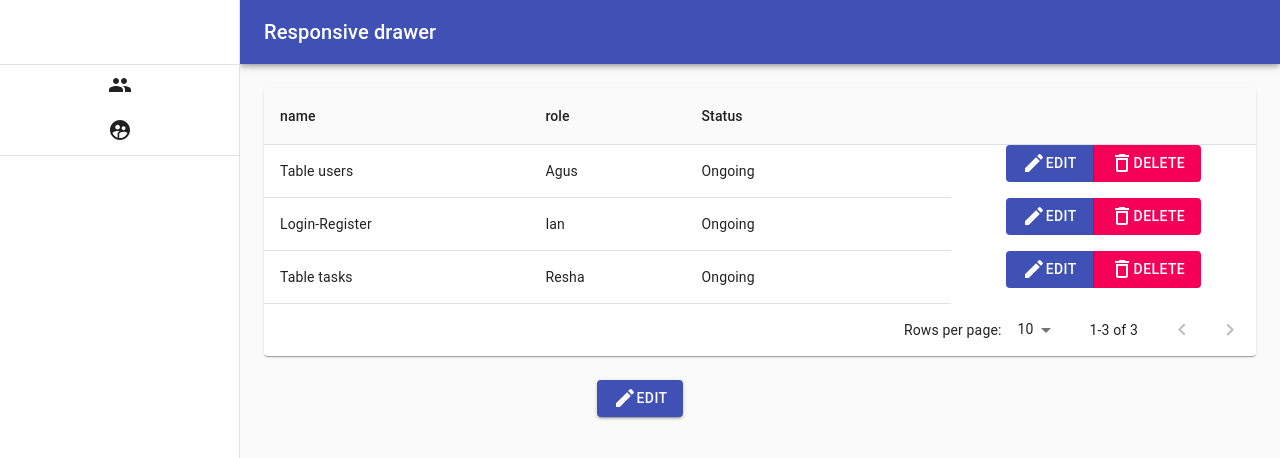
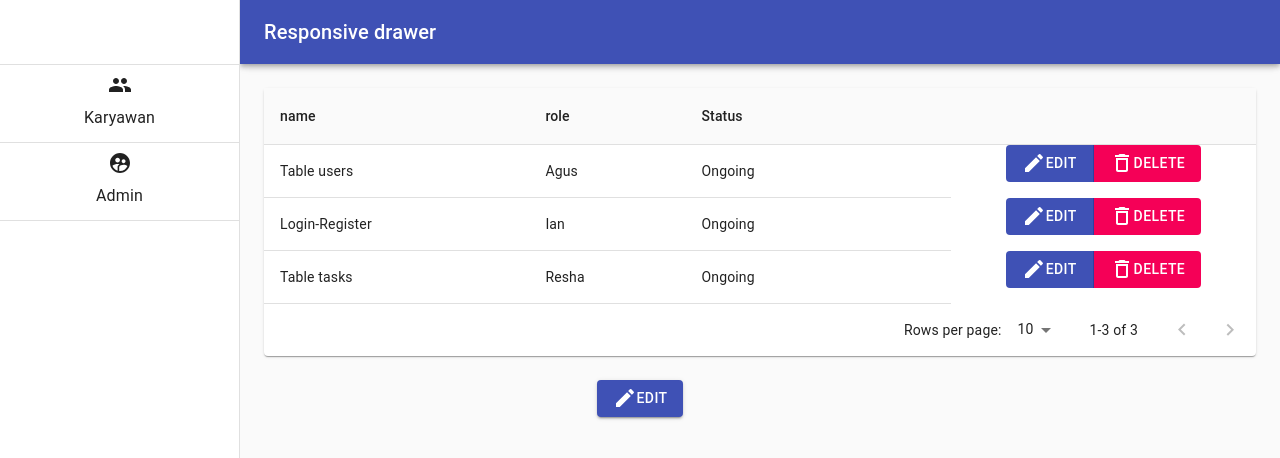
Before and after one commit to Task-Manage/front-end, a React (Create React App) app: page /register in a window 1280 px wide. Shown: the top 458 px of the page. Built offline with nearby package versions, Linux system fonts and the light colour scheme.

Commit message:
edit sidebar

```diff
--- a/src/Components/Sidebar/Sidebar.jsx
+++ b/src/Components/Sidebar/Sidebar.jsx
@@ -71,10 +71,11 @@ function Sidebar(props) {
             <div className={classes.toolbar} />
             <Divider />
             <List>
-                <PeopleIcon />
+                <PeopleIcon /> <ListItemText primary="Karyawan" />
             </List>
+            <Divider />
             <List>
-                <SupervisedUserCircleIcon />
+                <SupervisedUserCircleIcon /> <ListItemText primary="Admin" />
             </List>
             <Divider />
         </div>
```
